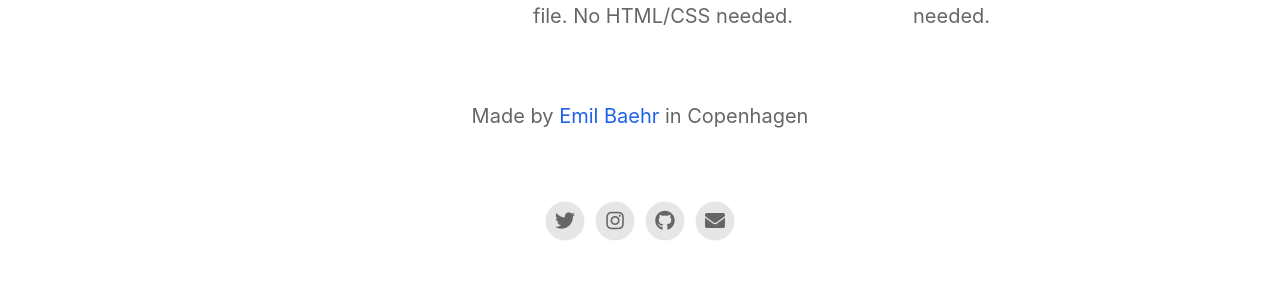
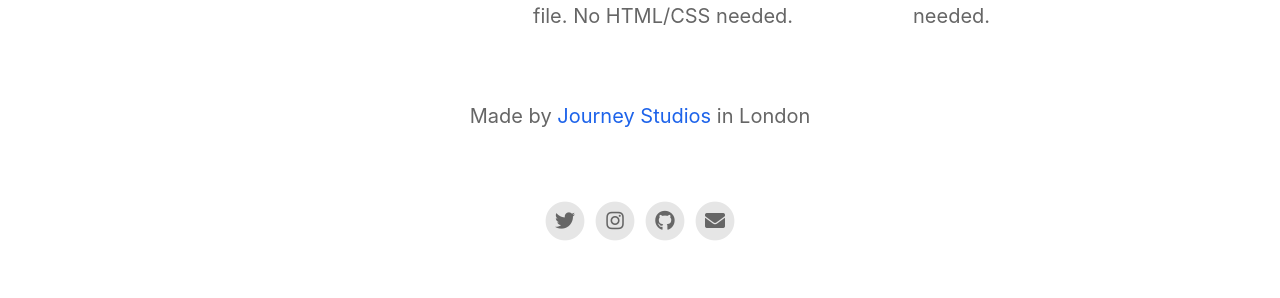
Before and after one commit to JourneyStudios/journeystudios.github.io, a Jekyll site: the page built from index.html, in a window 1280 px wide and 900 px high, scrolled down 1124 px. Shown: the part 499-797 px from the top of the window. Built offline with Jekyll 4.4.1, drawn with Linux system fonts in a browser that asks for light colours; nearby versions of some CDN libraries.

Commit message:
Update _config.yml

```diff
--- a/_config.yml
+++ b/_config.yml
@@ -6,8 +6,8 @@ ios_app_id                                : 1234793120
 ios_app_country                           : us                                        # Required outside USA. Enter 2 letter country code as in https://en.wikipedia.org/wiki/ISO_3166-1_alpha-2
 
 appstore_link                             :                                           # Automatically populates if not set and if iOS app ID is set. Otherwise enter manually.
-playstore_link                            :                                           # Enter Google Play Store URL.
-presskit_download_link                    : https://emilbaehr.com                                          # Enter a link to downloadable file or (e.g. public Dropbox link to a .zip file).
+playstore_link                            : https://play.google.com/store/apps/details?id=io.journeystudios.eventdays&hl=en_GB&gl=US                                          # Enter Google Play Store URL.
+presskit_download_link                    : https://journeystudios.io                                          # Enter a link to downloadable file or (e.g. public Dropbox link to a .zip file).
                                                                                       # Or upload your press kit file to assets and set path accordingly (e.g. "assets/your_press_kit.zip").
 
 app_icon                                  : # assets/appicon.png                      # Automatically populates if not set and if iOS app ID is set.  Otherwise enter path to icon file manually.
@@ -20,10 +20,10 @@ enable_smart_app_banner                   : true
 
 
 # Information About Yourself
-your_name                                 : Emil Baehr
-your_link                                 : https://emilbaehr.com
-your_city                                 : Copenhagen
-email_address                             : emil.baehr@gmail.com
+your_name                                 : Journey Studios
+your_link                                 : https://journeystudios.io
+your_city                                 : London
+email_address                             : help@journeystudios.io
 facebook_username                         :
 instagram_username                        : ebaehr
 twitter_username                          : ebaehr
```
